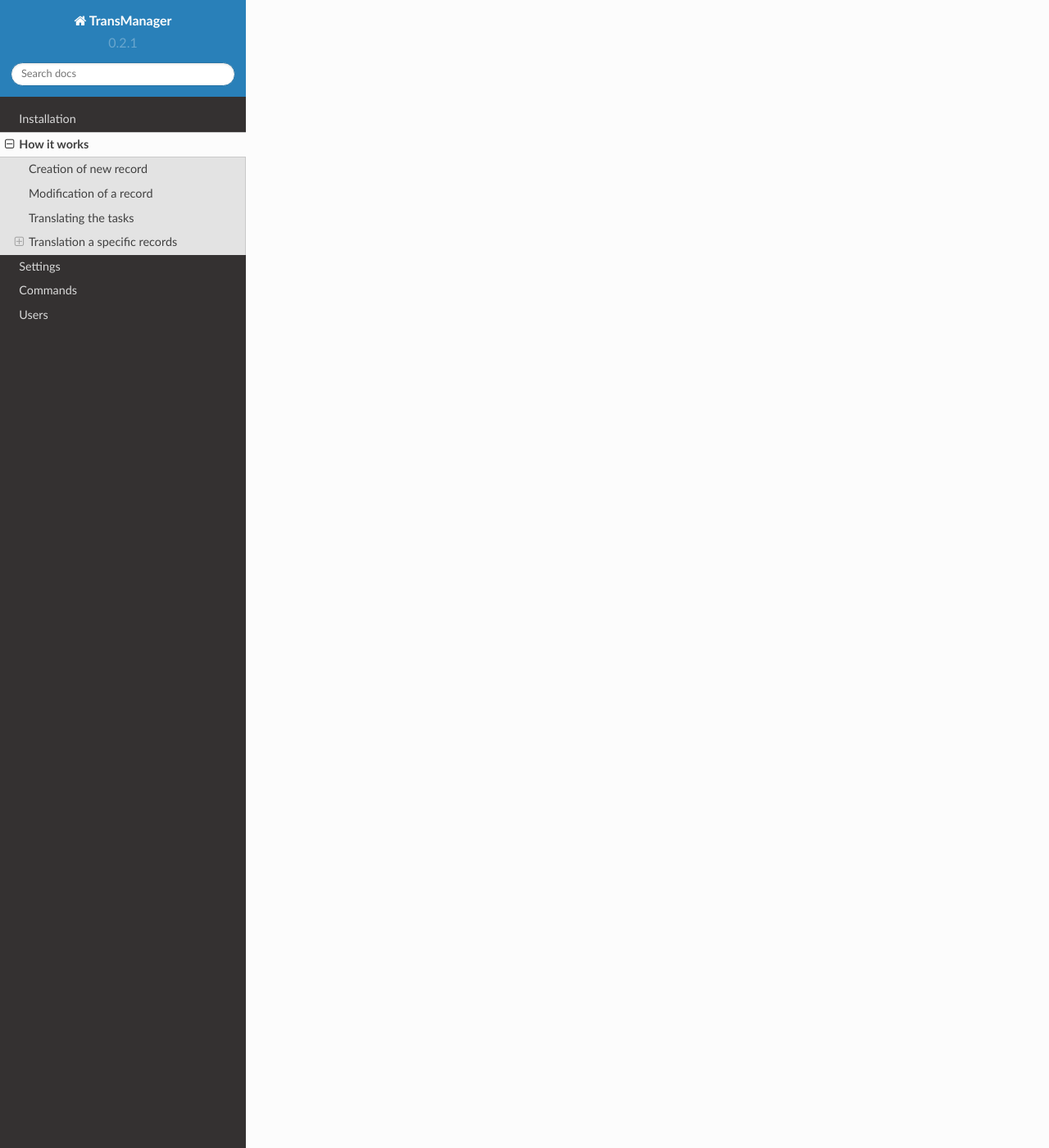
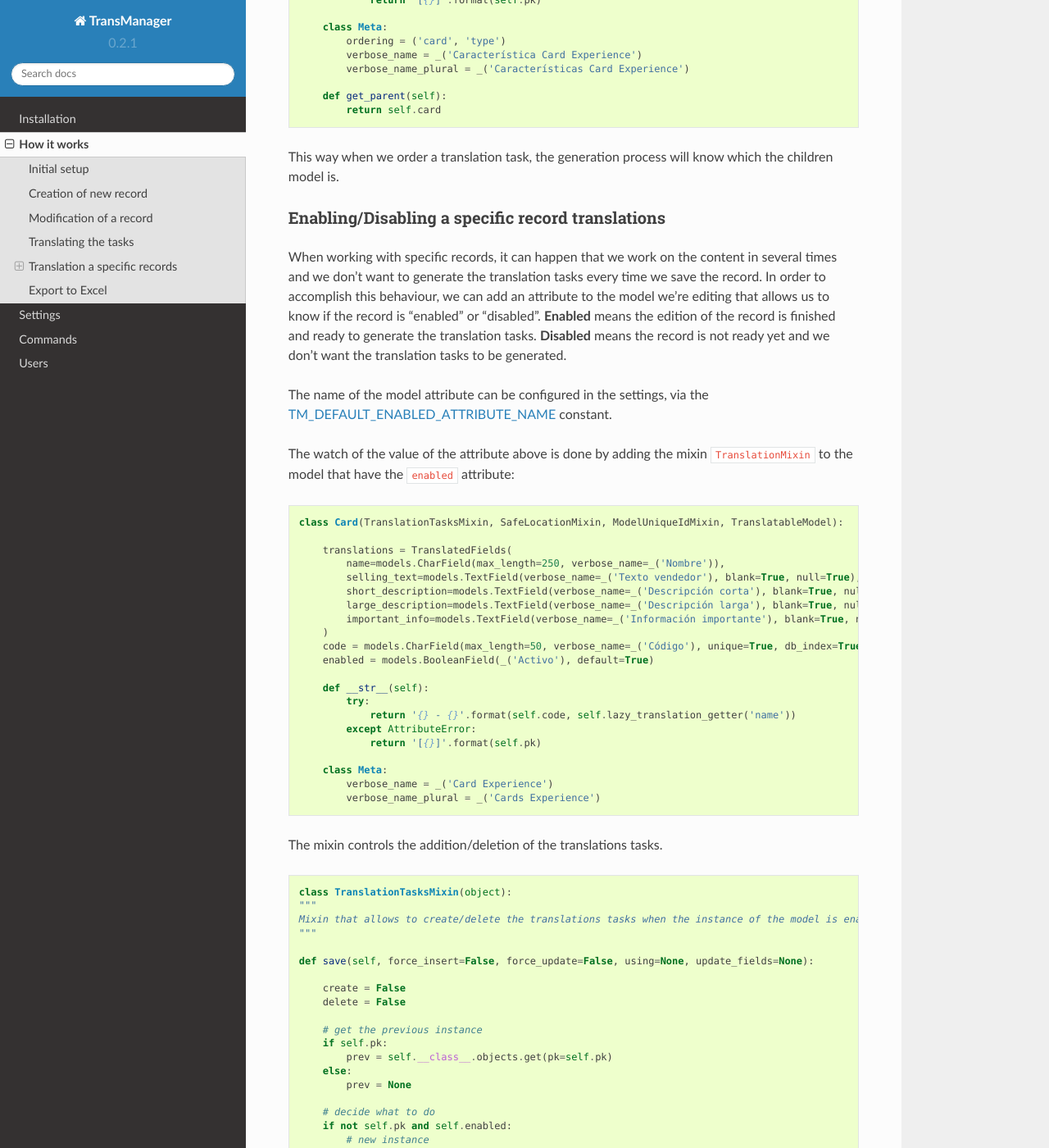
Before and after one commit to APSL/transmanager, a Sphinx documentation site: the page built from docs/how_it_works.rst, in a window 1280 px wide and 1400 px high, scrolled down 3903 px. Shown: the whole window at 82% size. Built offline with Sphinx 7.4.7 and the Read the Docs theme 2.0.0, drawn with Linux system fonts in a browser that asks for light colours; pages that are not in the unit, such as notebooks, are missing from menus; some of the changed text lies outside the part shown.

Commit message:
completed documentation

```diff
--- a/docs/commands.rst
+++ b/docs/commands.rst
@@ -9,6 +9,9 @@ Generate the translation tasks from the existing data. It's useful if we have in
 **TransManager** in an already existing and running application.
 
 :code:`python manage.py generate_tasks`
+
+Because there may be lots of translations tasks to generate, the process is called asyncronously,
+via the python-rq workers.
 
 
 Delete orphan tasks
--- a/docs/how_it_works.rst
+++ b/docs/how_it_works.rst
@@ -1,14 +1,33 @@
 How it works
 ============
 TransManager its based on the handling pre_save django signal. This allow to detect the changes done in
-the translatable fields of a model.
+the translatable fields of a model. For each one of the fields that have their original content changed
+we generate as many translation tasks as the configured languages per app or model we're editing the fields on.
 
-The system has to be configured as follows, we have to create the language we want the translations into.
+
+Initial setup
+-------------
+The system has to be configured as follows, we have to create the languages we want the translations into
+and define the which one of the is the original language of the content.
+
+.. image:: images/capture_languages.png
+
 Then every multilang model has to have set the languages we want the translations into.
-We can set the languages per app as well, in this case if a model has no languages configured we'll take
-the model app specified languages. Besides, every language defined on the TransManager admin has to have
+
+.. image:: images/capture_define_languages_per_model.png
+
+We can set the languages per app as well,
+
+.. image:: images/capture_define_languages_per_app.png
+
+in this case if a model has no languages configured we'll take
+the model app specified languages.
+
+Besides, every language defined on the TransManager admin has to have
 an user assigned. An user can have more than one languages assigned. If there is a language without a user,
-the translations tasks will not be created.
+the translations tasks will not be created. Every translator is associated with a django user.
+
+.. image:: images/capture_add_user.png
 
 
 Creation of new record
@@ -37,11 +56,13 @@ In Transmanager, every time we insert or modify a content in the main language,
 for every language defined in the model we are editing.
 
 Nevertheless, we have the possibility to order a translation in one or more languages ONLY
-for an specific record of the model, even if the language(s) are not set by default in the model we're editing.
-This can be done throught the "Translations menu" that we can add to our edit form template via TransManager template tag
+for an specific record of the model, even if the language(s) are not set by default in the model we're editing
+.
+This can be done throught the "Translations menu" that we can add to our edit template via TransManager template tag
 
 .. code-block:: python
 
+    {% load transmanager_tags %}
     {% if object %}
         {% show_list_translations object %}
     {% endif %}
@@ -100,4 +122,82 @@ attribute to the model we're editing that allows us to know if the record is "en
 the edition of the record is finished and ready to generate the translation tasks. **Disabled** means the record is not
 ready yet and we don't want the translation tasks to be generated.
 
-The name of the model attribute can be configured in the settings, via the enabled_ constant.
+The name of the model attribute can be configured in the settings, via the :ref:`enabled` constant.
+
+The watch of the value of the  attribute above is done by adding the mixin :code:`TranslationMixin` to the model
+that have the :code:`enabled` attribute:
+
+.. code-block:: python
+
+    class Card(TranslationTasksMixin, SafeLocationMixin, ModelUniqueIdMixin, TranslatableModel):
+
+        translations = TranslatedFields(
+            name=models.CharField(max_length=250, verbose_name=_('Nombre')),
+            selling_text=models.TextField(verbose_name=_('Texto vendedor'), blank=True, null=True),
+            short_description=models.TextField(verbose_name=_('Descripción corta'), blank=True, null=True),
+            large_description=models.TextField(verbose_name=_('Descripción larga'), blank=True, null=True),
+            important_info=models.TextField(verbose_name=_('Información importante'), blank=True, null=True),
+        )
+        code = models.CharField(max_length=50, verbose_name=_('Código'), unique=True, db_index=True)
+        enabled = models.BooleanField(_('Activo'), default=True)
+
+        def __str__(self):
+            try:
+                return '{} - {}'.format(self.code, self.lazy_translation_getter('name'))
+            except AttributeError:
+                return '[{}]'.format(self.pk)
+
+        class Meta:
+            verbose_name = _('Card Experience')
+            verbose_name_plural = _('Cards Experience')
+
+The mixin controls the addition/deletion of the translations tasks.
+
+.. code-block:: python
+
+    class TranslationTasksMixin(object):
+    """
+    Mixin that allows to create/delete the translations tasks when the instance of the model is enabled/disabled
+    """
+
+    def save(self, force_insert=False, force_update=False, using=None, update_fields=None):
+
+        create = False
+        delete = False
+
+        # get the previous instance
+        if self.pk:
+            prev = self.__class__.objects.get(pk=self.pk)
+        else:
+            prev = None
+
+        # decide what to do
+        if not self.pk and self.enabled:
+            # new instance
+            create = True
+        elif self.pk and self.enabled and prev and not prev.enabled:
+            # from disabled to enabled
+            create = True
+        elif self.pk and not self.enabled and prev and prev.enabled:
+            # from enabled to disabled
+            delete = True
+
+        super().save(force_insert, force_update, using, update_fields)
+
+        if create:
+            create_translations_for_item_and_its_children.delay(self.__class__, self.pk)
+        elif delete:
+            delete_translations_for_item_and_its_children.delay(self.__class__, self.pk)
+
+Because there may be lots of translations tasks to generate, the process is called asyncronously,
+via the python-rq workers.
+
+
+Export to Excel
+---------------
+Translation tasks can be listed and filtered by several criteria, and then the list
+can be exported to excel via the export button on the list page.
+
+.. image:: images/capture_export_to_excel.png
+
+It can be usefull in order to check the number of words translated for some user in a certain period of time.
--- a/docs/index.rst
+++ b/docs/index.rst
@@ -17,6 +17,4 @@ It handles the translations tasks of the translatable fields.
    settings
    commands
    users
-   child_models
-   enable_disable_translations
    template_tags
--- a/docs/settings.rst
+++ b/docs/settings.rst
@@ -15,7 +15,7 @@ TM_DEFAULT_ENABLED_ATTRIBUTE_NAME
 ---------------------------------
 The name of the attribute that we have to watch in order to know if the record of the main model is enabled or not.
 Watching the state of this field we order to generate or delete the translations of the main model record.
-Default ``'enabled'``.
+Default ``'enabled'``. See the :ref:`enabling_disabling` section.
 
 
 TM_API_URL
--- a/docs/users.rst
+++ b/docs/users.rst
@@ -1,7 +1,11 @@
 Users
 =====
 You have to create users that will make the translation work. At least there must be
-a user created for each language. A user can handle more than one language, although
+a user created for each language.
+
+.. image:: images/capture_add_user.png
+
+A user can handle more than one language, although
 normally there is one user per language.
 
 Each time a translation task is generated it will be assigned to the user
```
Also changed, not shown: other parts of docs/how_it_works.rst (+1 -0 lines), docs/images/capture_export_to_excel.png (added), docs/images/capture_languages.png (renamed from docs/images/captura_idiomas.png).
